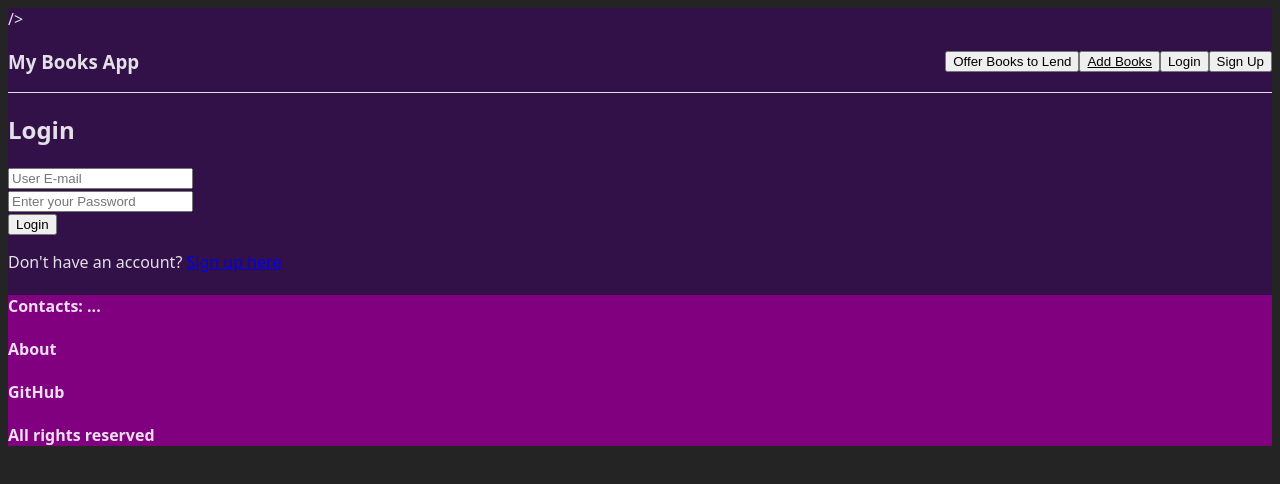
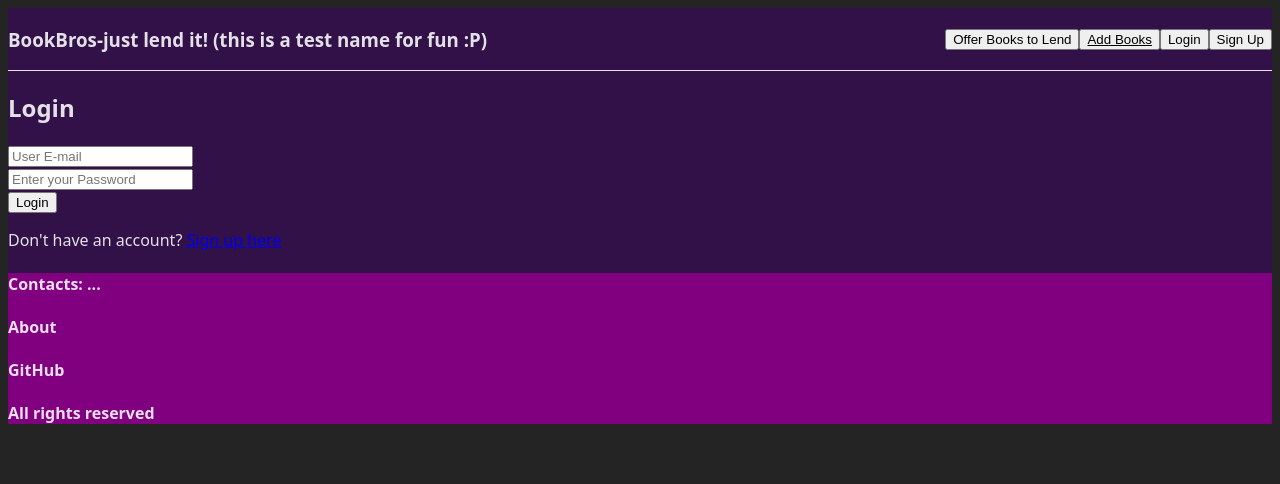
Before and after one commit to TheMediterraneans/book-exchange-frontend, a React (Vite) app: page /login in a window 1280 px wide. Shown: the top 484 px of the page. Built offline with nearby package versions, Linux system fonts and the light colour scheme.

Commit message:
minor fixes

```diff
--- a/index.html
+++ b/index.html
@@ -3,13 +3,11 @@
   <head>
     <meta charset="UTF-8" />
     <meta name="viewport" content="width=device-width, initial-scale=1.0" />
-    <title>Vite + React</title>
+    <title>BookBros</title>
     <link rel="preconnect" href="https://fonts.googleapis.com" />
     <link rel="preconnect" href="https://fonts.gstatic.com" crossorigin />
 
       <link href="https://fonts.googleapis.com/css2?family=Playfair+Display&display=swap" rel="stylesheet" />
-
-    />
   </head>
   <body>
     <div id="root"></div>
--- a/src/components/Navbar.jsx
+++ b/src/components/Navbar.jsx
@@ -30,16 +30,14 @@ function Navbar() {
 
   return (
     <nav className="bg-grey-900 border-b border-purple-700 text-white px-6 py-4 flex justify-between items-center">
-      {/* Titolo */}
       <div>
         <section className="main-title">
-        <h1 className="cursor-pointer select-none text-4xl font-playfair tracking-wide" onClick={() => navigate("/")}>
-          My Books App
-        </h1>
+          <h1 className="cursor-pointer select-none text-4xl font-playfair tracking-wide" onClick={() => navigate("/")}>
+            BookBros-just lend it! (this is a test name for fun :P)
+          </h1>
         </section>
       </div>
 
-      {/* Menu */}
       <div className="flex items-center space-x-6 text-sm md:text-base">
         {user ? (
           <>
@@ -82,7 +80,7 @@ function Navbar() {
               onClick={handleAddBooksClick}
               className="underline hover:text-purple-300 transition"
             >
-             <span className="nav-button"> Add Books</span>
+              <span className="nav-button"> Add Books</span>
             </button>
             <button
               onClick={() => navigate("/login")}
```
